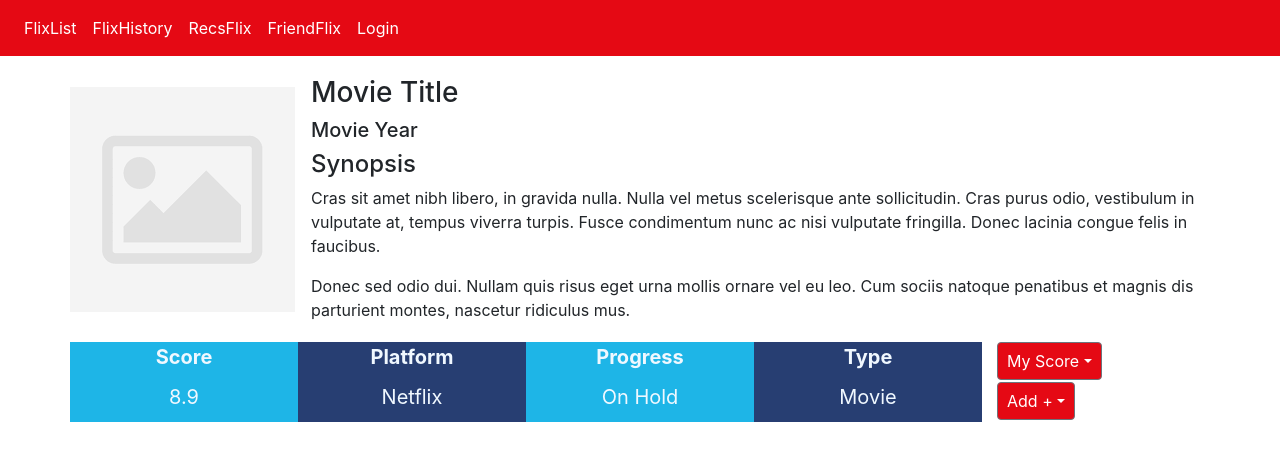
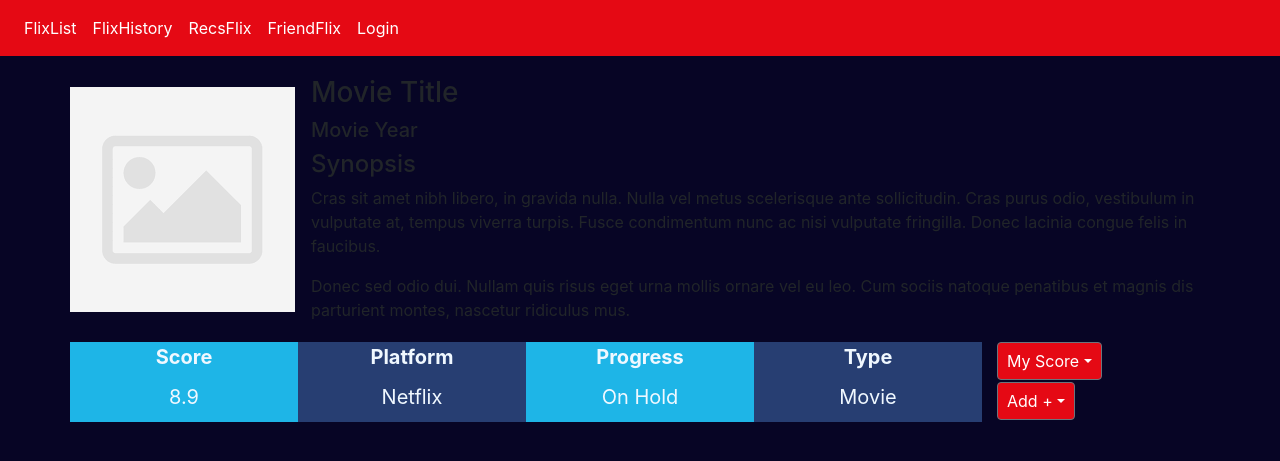
Before and after one commit to truongnguyenlinh/flixlist, a Flask app: page /shows/1 in a window 1280 px wide. Shown: the top 461 px of the page. Run offline with Flask 2, Linux system fonts and the light colour scheme; some libraries are stand-ins or nearby versions.

Commit message:
Background color

```diff
--- a/app/templates/header.html
+++ b/app/templates/header.html
@@ -15,7 +15,7 @@
         <title>{{ title }}</title>
     </head>
 
-    <body>
+    <body style="background-color: #070525">
 		<nav class="navbar navbar-expand-lg navbar-dark" style="background-color: #E50914;">
 		  <button class="navbar-toggler" type="button" data-toggle="collapse" data-target="#navbarSupportedContent" aria-controls="navbarSupportedContent" aria-expanded="false" aria-label="Toggle navigation">
 		    <span class="navbar-toggler-icon"></span>
```
